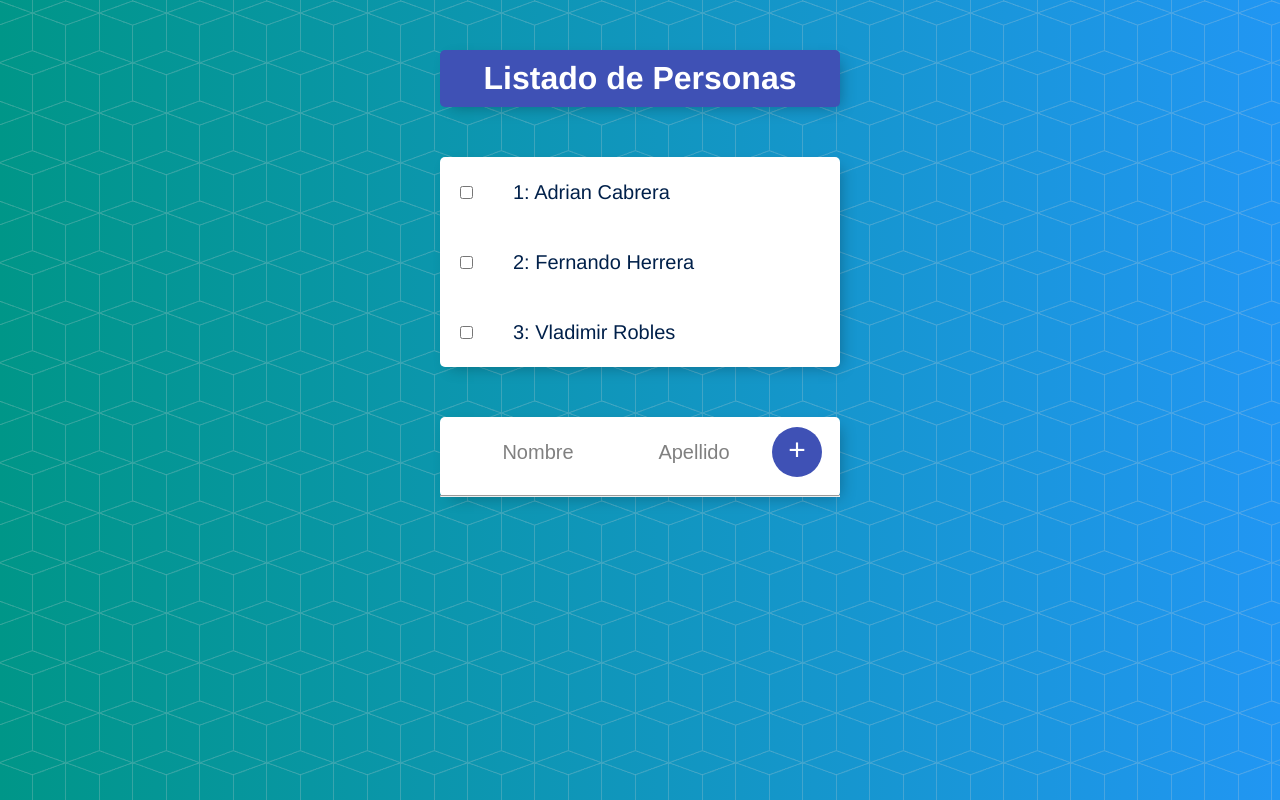
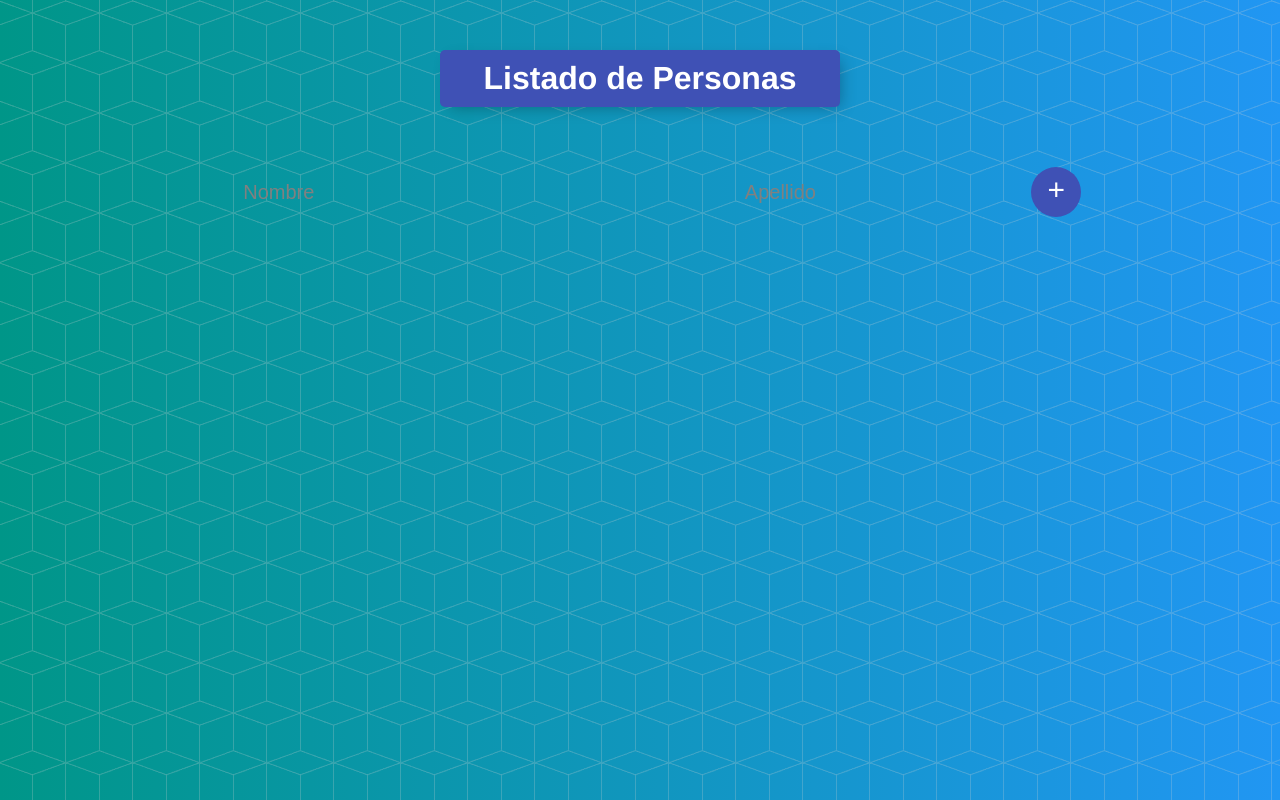
Before and after one commit to AdrianC47/AngularUniversidad, an Angular app in the folder listado-personas/: page /personas/0 in a window 1280 px wide. Shown: the top 800 px of the page. Built offline with nearby package versions, Linux system fonts and the light colour scheme.

Commit message:
RoutingModule y routing-oulet

```diff
--- a/listado-personas/src/app/app.component.html
+++ b/listado-personas/src/app/app.component.html
@@ -3,4 +3,6 @@
 </div>
 
 
-<app-personas></app-personas>
+<!-- <app-personas></app-personas> -->
+<router-outlet></router-outlet> <!--Router outlet, este componente lo que va a hacer es mostrar el componente
+segun la ruta que se haya especificado en el navegador web-->
```
Also changed, not shown: listado-personas/src/app/app-routing.module.ts (+21 -6 lines).
